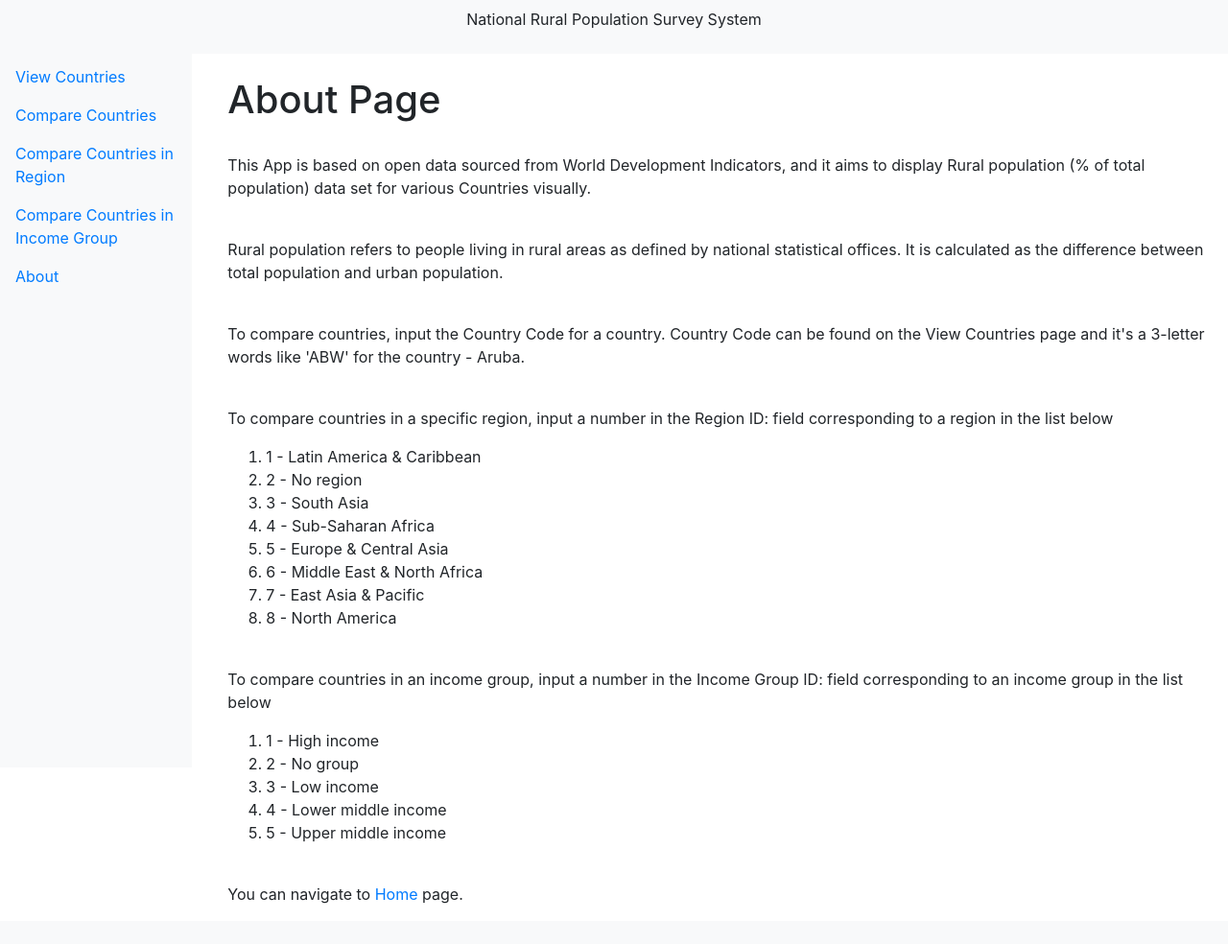
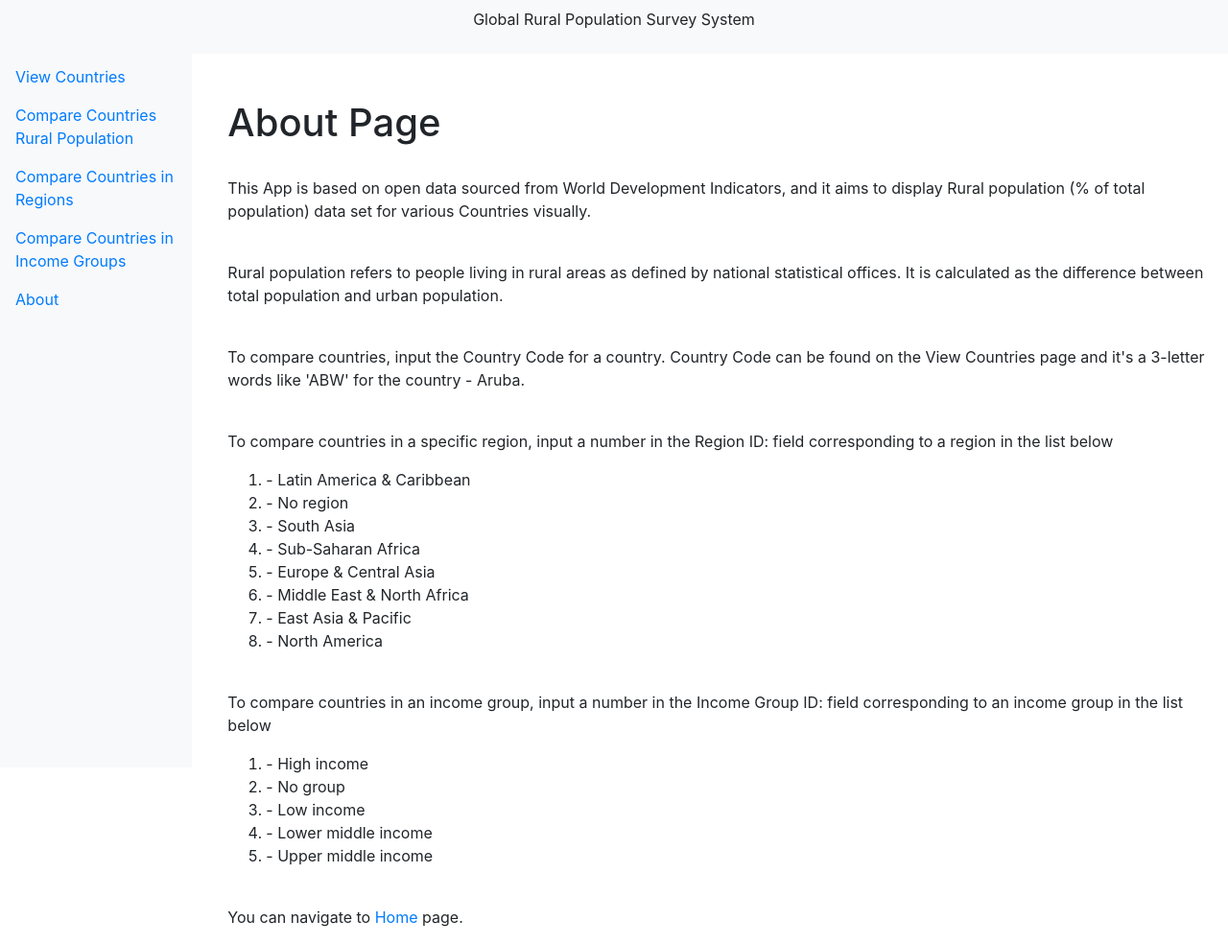
Before and after one commit to zhangyida12138/CS551Q_team_assessment, a Django app: page /about/ in a window 1280 px wide. Shown: the whole page at 96% size. Before the commit the page ends 942 px from the top, so only its background shows below. Run offline with Django 4.2, Linux system fonts and the light colour scheme; some libraries are stand-ins or nearby versions.

Commit message:
deleted layout page & changed title as well as some spelling checks

```diff
--- a/mysite/RuralPopulationApp/templates/RuralPopulationApp/show.html
+++ b/mysite/RuralPopulationApp/templates/RuralPopulationApp/show.html
@@ -12,7 +12,7 @@
             <p>Region: {{country_1.region.name}}</p>
             <p>Special Notes: {{ country_1.special_notes }}</p>
         </div>
-        <h3>Rural population (% of total population) per year:</h3>
+        <h3>Rural population (% of total population) trend:</h3>
 
         <table class="data-table">
             <tr>
--- a/mysite/templates/about.html
+++ b/mysite/templates/about.html
@@ -17,23 +17,23 @@
     <br>
     <p>To compare countries in a specific region, input a number in the Region ID: field corresponding to a region in the list below</p>
     <ol>
-        <li>1 - Latin America & Caribbean</li>
-        <li>2 - No region</li>
-        <li>3 - South Asia</li>
-        <li>4 - Sub-Saharan Africa</li>
-        <li>5 - Europe & Central Asia</li>
-        <li>6 - Middle East & North Africa</li>
-        <li>7 - East Asia & Pacific</li>
-        <li>8 - North America</li>
+        <li>- Latin America & Caribbean</li>
+        <li>- No region</li>
+        <li>- South Asia</li>
+        <li>- Sub-Saharan Africa</li>
+        <li>- Europe & Central Asia</li>
+        <li>- Middle East & North Africa</li>
+        <li>- East Asia & Pacific</li>
+        <li>- North America</li>
     </ol>
     <br>
     <p>To compare countries in an income group, input a number in the Income Group ID: field corresponding to an income group in the list below</p>
     <ol>
-        <li>1 - High income</li>
-        <li>2 - No group</li>
-        <li>3 - Low income</li>
-        <li>4 - Lower middle income</li>
-        <li>5 - Upper middle income</li>
+        <li>- High income</li>
+        <li>- No group</li>
+        <li>- Low income</li>
+        <li>- Lower middle income</li>
+        <li>- Upper middle income</li>
     </ol>
     <br>
     <p>You can navigate to <a href='/'>Home</a> page.</p>
--- a/mysite/templates/home.html
+++ b/mysite/templates/home.html
@@ -5,7 +5,7 @@
 {% endblock %}
 
 {% block content %}
-    <h1>Welcome to the Country Data Portal</h1>
+    <h1>Welcome to the Country Rural population Data Portal</h1>
     <br>
     <p>This is the home page of the Country Data Portal.</p>
     <p>Here, you can navigate to different sections of the portal:</p>
--- a/mysite/templates/index.html
+++ b/mysite/templates/index.html
@@ -8,6 +8,7 @@
     <link rel="stylesheet" href="https://stackpath.bootstrapcdn.com/bootstrap/4.3.1/css/bootstrap.min.css">
     <script src="https://cdn.syncfusion.com/ej2/dist/ej2.min.js" type="text/javascript"></script>
     <script src="https://cdn.syncfusion.com/ej2/syncfusion-helper.js" type ="text/javascript"></script>
+
     <style>
         body {
             overflow-x: hidden;
@@ -45,7 +46,7 @@
 <body>
 <!-- Head navigation bar -->
     <nav class="navbar navbar-expand-lg navbar-light bg-light fixed-top">
-        <p class="title">National Rural Population Survey System</p>
+        <p class="title">Global Rural Population Survey System</p>
     </nav>
 
 <!-- Sidebar -->
@@ -58,20 +59,20 @@
             <a class="nav-link active" href="{% url 'countries' %}">View Countries</a>
             </li>
             <li class="nav-item">
-                <a class="nav-link "href="{% url 'compare_countries' %}">Compare Countries</a>
+                <a class="nav-link "href="{% url 'compare_countries' %}">Compare Countries Rural Population</a>
             </li>
             <li class="nav-item">
-                <a class="nav-link" href="{% url 'compare_countries_in_region' %}">Compare Countries in Region</a>
+                <a class="nav-link" href="{% url 'compare_countries_in_region' %}">Compare Countries in Regions</a>
             </li>
             <li class="nav-item">
-                <a class="nav-link "  href="{% url 'compare_countries_in_income_group' %}">Compare Countries in Income Group</a>
+                <a class="nav-link "  href="{% url 'compare_countries_in_income_group' %}">Compare Countries in Income Groups</a>
             </li>
             <li class="nav-item">
                 <a class="nav-link "  href="/about">About</a>
             </li>
         </ul>
     </div>
-  <!-- main content -->
+  <-- main content -->
             <main role="main" class="col-md-9 ml-sm-auto col-lg-10 px-4 main-content">
                 {% block content %}{% endblock %}
             </main>
```
Also changed, not shown: mysite/templates/layout.html (deleted, +0 -25 lines).
